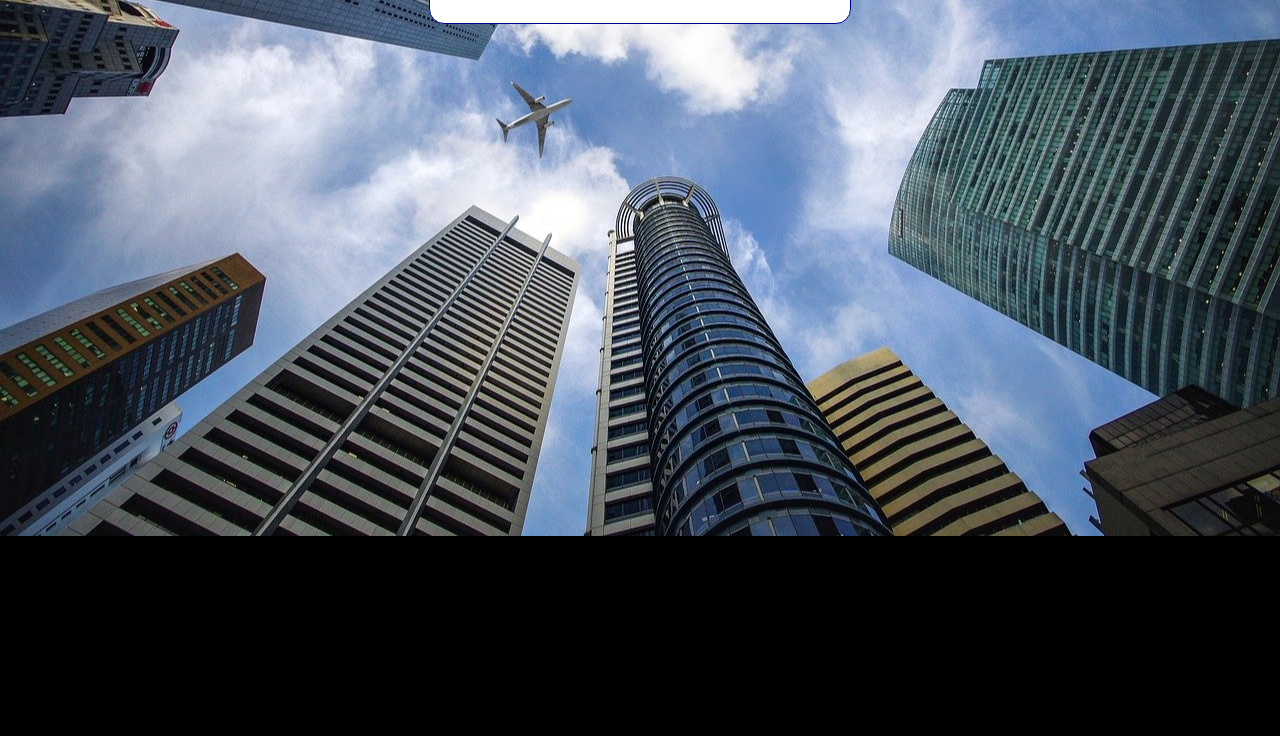
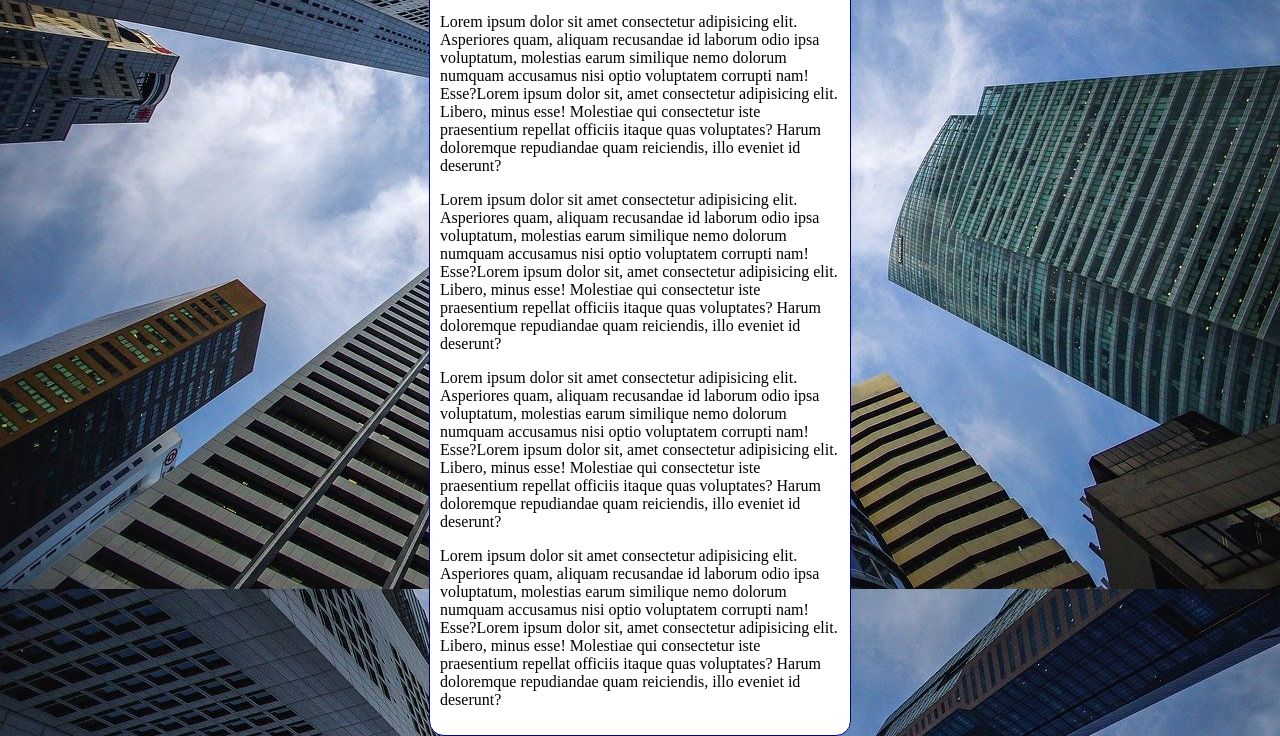
Before and after one commit to mattheusguilherme/html-css, a plain HTML site: page exercicios/ex022/fundo006.html in a window 1280 px wide. Shown: the part 264-1000 px from the top of the page. Before the commit the page ends 800 px from the top, so only its background shows below. Drawn offline with Linux system fonts and the light colour scheme.

Commit message:
Update fundo006.html

```diff
--- a/exercicios/ex022/fundo006.html
+++ b/exercicios/ex022/fundo006.html
@@ -4,20 +4,23 @@
     <meta charset="UTF-8">
     <meta http-equiv="X-UA-Compatible" content="IE=edge">
     <meta name="viewport" content="width=device-width, initial-scale=1.0">
-    <title>Document</title>
+    <title>Fundo fixo de tela</title>
     <style>
         body {
             height: 98vh;
-            background-color: black;
+            /*background-color: black;
             background-image: url('imagens/wallpaper002.jpg');
             background-position: center center;
             background-repeat: no-repeat;
+            background-size: cover;
+            background-attachment: fixed;*/
+            background: black url('imagens/wallpaper002.jpg') center center no-repeat fixed;
             background-size: cover;
         }
 
         main {
             background-color: white;
-            width: 400px;
+            max-width: 400px;
             padding: 10px;
             margin: auto;
             border: 1px solid darkblue;
@@ -30,6 +33,10 @@
     <main>
         <h1>Teste de Imagem de Fundo</h1>
         <p>Lorem ipsum dolor sit amet consectetur adipisicing elit. Asperiores quam, aliquam recusandae id laborum odio ipsa voluptatum, molestias earum similique nemo dolorum numquam accusamus nisi optio voluptatem corrupti nam! Esse?Lorem ipsum dolor sit, amet consectetur adipisicing elit. Libero, minus esse! Molestiae qui consectetur iste praesentium repellat officiis itaque quas voluptates? Harum doloremque repudiandae quam reiciendis, illo eveniet id deserunt?</p>
+        <p>Lorem ipsum dolor sit amet consectetur adipisicing elit. Asperiores quam, aliquam recusandae id laborum odio ipsa voluptatum, molestias earum similique nemo dolorum numquam accusamus nisi optio voluptatem corrupti nam! Esse?Lorem ipsum dolor sit, amet consectetur adipisicing elit. Libero, minus esse! Molestiae qui consectetur iste praesentium repellat officiis itaque quas voluptates? Harum doloremque repudiandae quam reiciendis, illo eveniet id deserunt?</p>
+        <p>Lorem ipsum dolor sit amet consectetur adipisicing elit. Asperiores quam, aliquam recusandae id laborum odio ipsa voluptatum, molestias earum similique nemo dolorum numquam accusamus nisi optio voluptatem corrupti nam! Esse?Lorem ipsum dolor sit, amet consectetur adipisicing elit. Libero, minus esse! Molestiae qui consectetur iste praesentium repellat officiis itaque quas voluptates? Harum doloremque repudiandae quam reiciendis, illo eveniet id deserunt?</p>
+        <p>Lorem ipsum dolor sit amet consectetur adipisicing elit. Asperiores quam, aliquam recusandae id laborum odio ipsa voluptatum, molestias earum similique nemo dolorum numquam accusamus nisi optio voluptatem corrupti nam! Esse?Lorem ipsum dolor sit, amet consectetur adipisicing elit. Libero, minus esse! Molestiae qui consectetur iste praesentium repellat officiis itaque quas voluptates? Harum doloremque repudiandae quam reiciendis, illo eveniet id deserunt?</p>
+        <p>Lorem ipsum dolor sit amet consectetur adipisicing elit. Asperiores quam, aliquam recusandae id laborum odio ipsa voluptatum, molestias earum similique nemo dolorum numquam accusamus nisi optio voluptatem corrupti nam! Esse?Lorem ipsum dolor sit, amet consectetur adipisicing elit. Libero, minus esse! Molestiae qui consectetur iste praesentium repellat officiis itaque quas voluptates? Harum doloremque repudiandae quam reiciendis, illo eveniet id deserunt?</p>
     </main>
 </body>
 </html>
```
